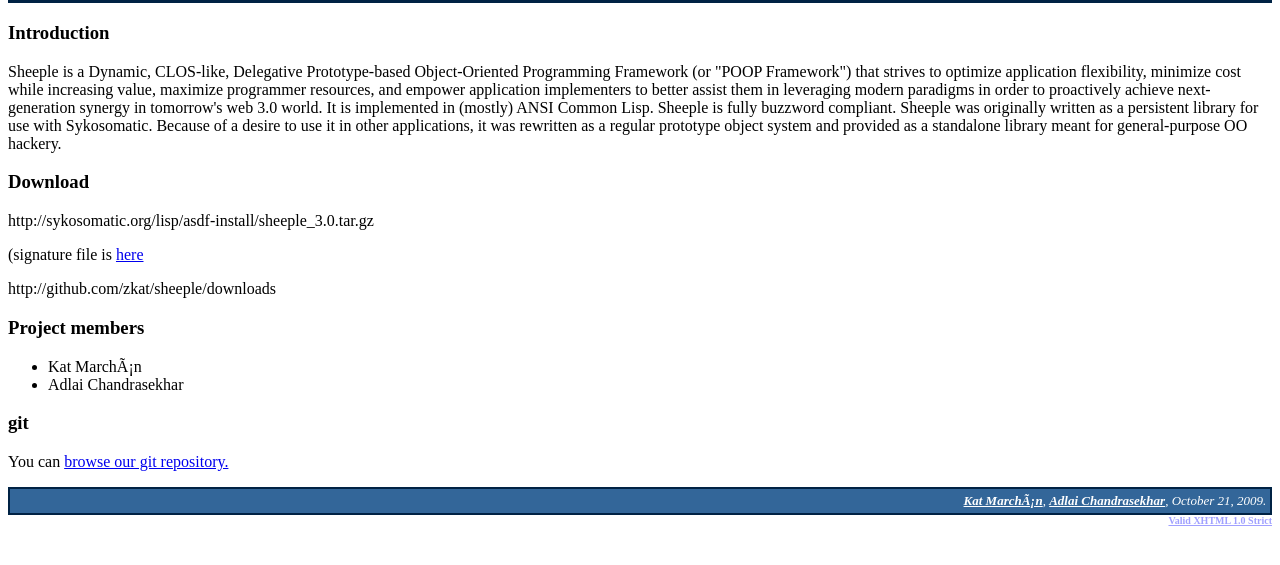
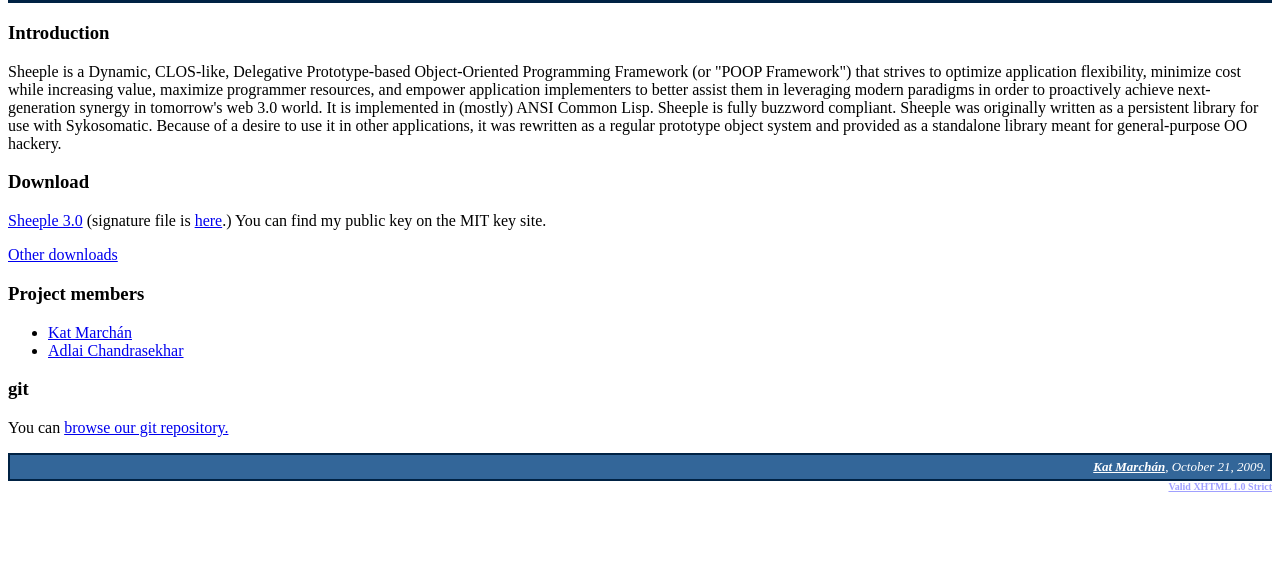
Before and after one commit to zkat/sheeple, a plain HTML site: page doc/index.html in a window 1280 px wide. Shown: the part 149-714 px from the top of the page. Drawn offline with Linux system fonts and the light colour scheme.

Commit message:
DOC: Upgraded page!

```diff
--- a/doc/index.html
+++ b/doc/index.html
@@ -5,7 +5,7 @@
  <head>
  <title>Sheeple</title>
  <link rel="stylesheet" type="text/css" href="style.css"/>
- <meta http-equiv="Content-Type" content="text/html; charset=ISO-8859-1"/>
+ <meta http-equiv="Content-Type" content="text/html; charset=utf-8"/>
 </head>
 
 <body>
@@ -32,14 +32,18 @@
 
  <h3>Download</h3>
 
- <p>http://sykosomatic.org/lisp/asdf-install/sheeple_3.0.tar.gz</p>
- (signature file is <a href='http://sykosomatic.org/lisp/asdf-install/sheeple_3.0.tar.gz.asc'>here</a>
- <p>http://github.com/zkat/sheeple/downloads</p>
+ <p>
+   <a href='http://sykosomatic.org/lisp/asdf-install/sheeple_3.0.tar.gz'>Sheeple 3.0</a>
+   (signature file is
+   <a href='http://sykosomatic.org/lisp/asdf-install/sheeple_3.0.tar.gz.asc'>here</a>.) You can find
+   my public key on the MIT key site.
+ </p>
+ <p><a href='http://github.com/zkat/sheeple/downloads'>Other downloads</a></p>
 
  <h3>Project members</h3>
  <ul>
-   <li>Kat Marchán</li>
-   <li>Adlai Chandrasekhar</li>
+   <li><a href="mailto:kzm@sykosomatic.org">Kat Marchán</a></li>
+   <li><a href="mailto:munchking@gmail.com">Adlai Chandrasekhar</a></li>
  </ul>
 
  <h3>git</h3>
@@ -47,8 +51,7 @@
    <p>You can <a href="http://github.com/zkat/sheeple">browse our git repository.</a></p>
 
    <div class="footer">
-     <a href="mailto:kzm@sykosomatic.org">Kat Marchán</a>,
-     <a href="mailto:munchking@gmail.com">Adlai Chandrasekhar</a>, October 21, 2009.
+     <a href="mailto:kzm@sykosomatic.org">Kat Marchán</a>, October 21, 2009.
    </div>
 
    <div class="check">
```
